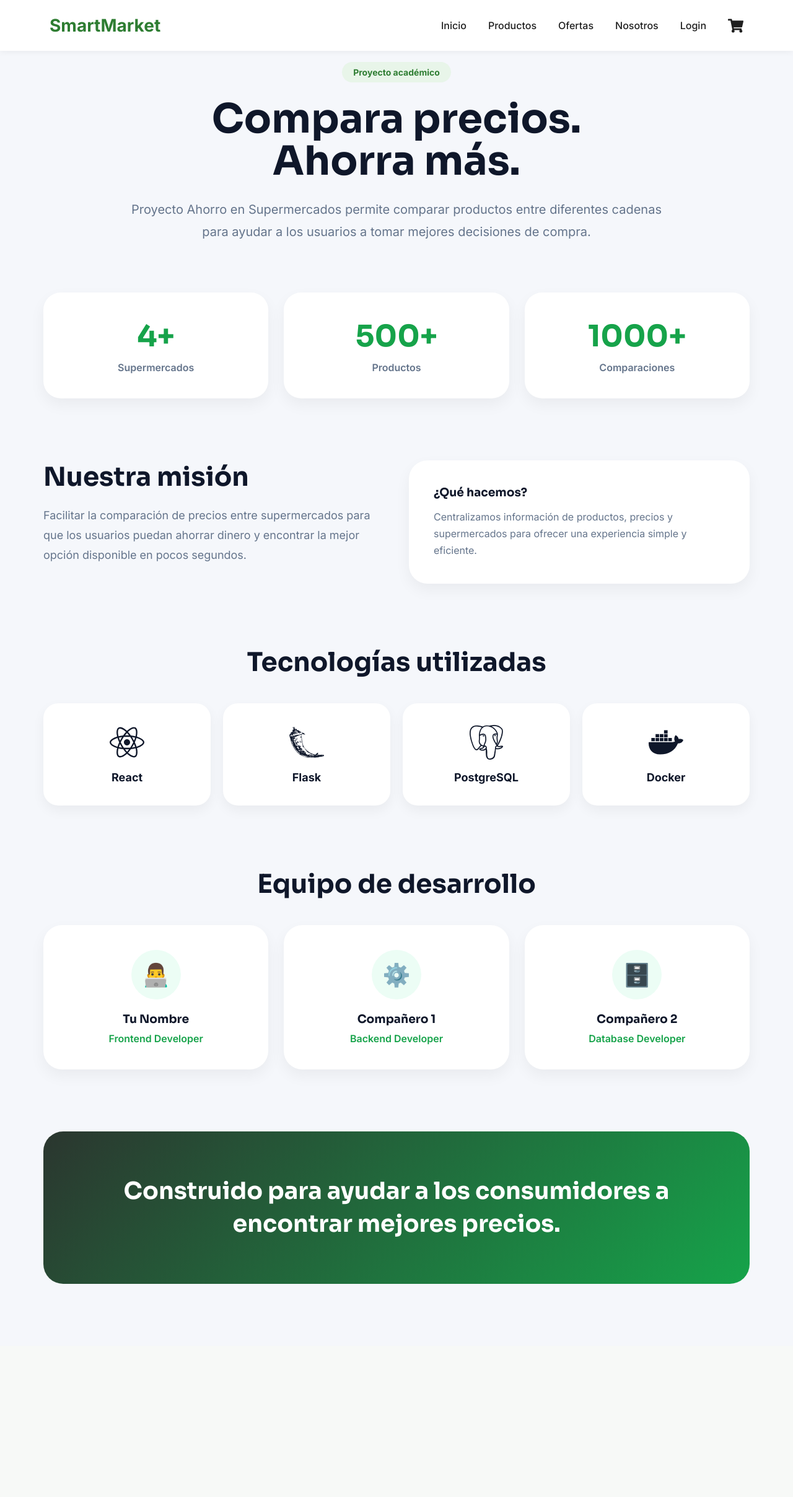
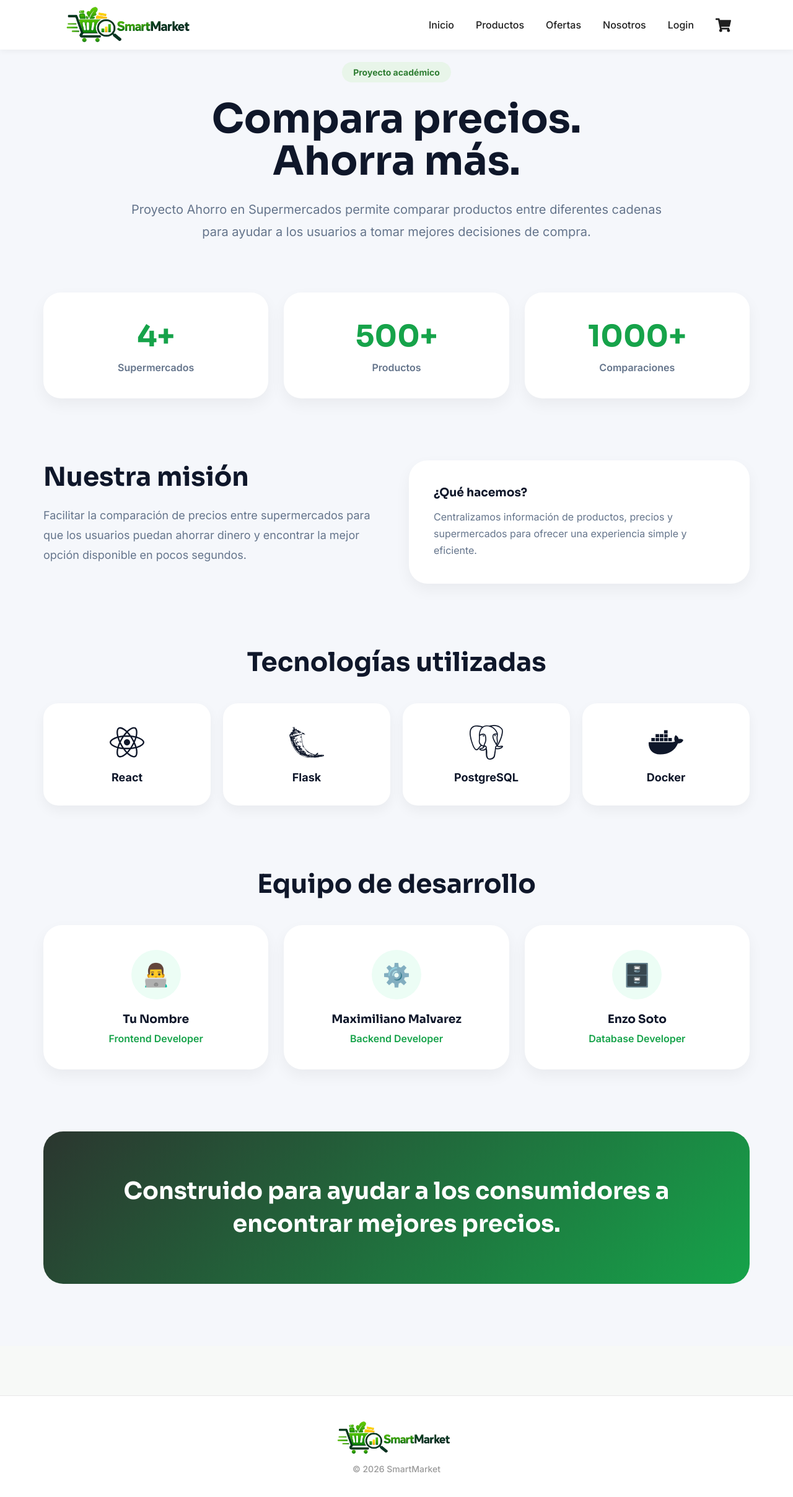
Before and after one commit to MalvaLess/Proyecto-ahorro-en-supermercados, a React (Vite) app in the folder frontend/: page /about in a window 1280 px wide. Shown: the top 2416 px of the page at 62% size. Before the commit the page ends 2172 px from the top, so only its background shows below. Built offline with nearby package versions, Linux system fonts and the light colour scheme; no server answers.

Commit message:
mejoras visuales

```diff
--- a/frontend/src/App.jsx
+++ b/frontend/src/App.jsx
@@ -15,6 +15,8 @@ import ProtectedRoute from './components/ProtectedRoute'
 import Account from './pages/Account'
 import ForgotPassword from './pages/ForgotPassword'
 import ResetPassword from './pages/ResetPassword'
+import Footer from './components/Footer'
+
 
 
 
@@ -78,6 +80,8 @@ function App() {
 
       </Routes>
 
+      <Footer />
+
     </BrowserRouter>
   )
 }
--- a/frontend/src/components/Footer.css
+++ b/frontend/src/components/Footer.css
@@ -1,51 +1,23 @@
 .footer {
-    background-color: #1f1f1f;
-    color: white;
-    padding: 80px 120px;
+    margin-top: 80px;
+    padding: 40px 20px;
+    background: white;
+    border-top: 1px solid #e8e8e8;
+
+    display: flex;
+    flex-direction: column;
+    align-items: center;
+    justify-content: center;
 }
 
-.footer-container {
-    display: flex;
-    justify-content: space-between;
-    gap: 50px;
-
-    flex-wrap: wrap;
+.footer-logo {
+    height: 55px;
+    width: auto;
+    margin-bottom: 12px;
 }
 
-.footer-brand {
-    max-width: 400px;
+.footer-copy {
+    color: #999;
+    font-size: 14px;
+    font-weight: 500;
 }
-
-.footer-brand h2 {
-    margin-bottom: 20px;
-    color: #4caf50;
-}
-
-.footer-brand p {
-    color: #cfcfcf;
-    line-height: 1.6;
-}
-
-.footer-links {
-    display: flex;
-    gap: 80px;
-}
-
-.footer-links h3 {
-    margin-bottom: 20px;
-}
-
-.footer-links ul {
-    list-style: none;
-}
-
-.footer-links li {
-    margin-bottom: 12px;
-    color: #cfcfcf;
-    cursor: pointer;
-    transition: 0.3s;
-}
-
-.footer-links li:hover {
-    color: #4caf50;
-}
--- a/frontend/src/components/Footer.jsx
+++ b/frontend/src/components/Footer.jsx
@@ -1,47 +1,22 @@
-import './Footer.css'
+import "./Footer.css";
+import logo from "../assets/logo-SM.png";
 
 function Footer() {
-    return (
-        <footer className="footer">
+  return (
+    <footer className="footer">
 
-            <div className="footer-container">
+      <img
+        src={logo}
+        alt="SmartMarket"
+        className="footer-logo"
+      />
 
-                <div className="footer-brand">
-                    <h2>Ahorro Supermercados</h2>
+      <p className="footer-copy">
+        © 2026 SmartMarket
+      </p>
 
-                    <p>
-                        Compara precios y encuentra las mejores ofertas cerca de ti.
-                    </p>
-                </div>
-
-                <div className="footer-links">
-
-                    <div>
-                        <h3>Explorar</h3>
-
-                        <ul>
-                            <li>Inicio</li>
-                            <li>Ofertas</li>
-                            <li>Categorías</li>
-                        </ul>
-                    </div>
-
-                    <div>
-                        <h3>Compañía</h3>
-
-                        <ul>
-                            <li>Nosotros</li>
-                            <li>Contacto</li>
-                            <li>Soporte</li>
-                        </ul>
-                    </div>
-
-                </div>
-
-            </div>
-
-        </footer>
-    )
+    </footer>
+  );
 }
 
-export default Footer
+export default Footer;
--- a/frontend/src/components/HowItWorks.css
+++ b/frontend/src/components/HowItWorks.css
@@ -1,6 +1,7 @@
 .how {
-  padding: 120px;
+  padding: 40px;
   background-color: #f7f9f7;
+  margin-bottom: 100px;
 }
 
 .how-header {
--- a/frontend/src/components/Navbar.css
+++ b/frontend/src/components/Navbar.css
@@ -1,6 +1,6 @@
 .navbar {
   width: 100%;
-  padding: 24px 80px;
+  padding: 10px 100px;
   display: flex;
   justify-content: space-between;
   align-items: center;
@@ -13,11 +13,11 @@
   box-shadow: 0 2px 10px rgba(0,0,0,0.05);
 }
 
-.logo {
-  font-size: 28px;
-  font-weight: bold;
-  color: #2e7d32;
-  text-decoration: none;
+
+.logo-image {
+  height: 60px;
+  width: auto;
+  display: block;
 }
 
 .nav-links {
--- a/frontend/src/components/Navbar.jsx
+++ b/frontend/src/components/Navbar.jsx
@@ -3,10 +3,11 @@ import { Link } from 'react-router-dom'
 import { FaShoppingCart } from 'react-icons/fa'
 import { useEffect, useState } from 'react'
 import { isAuthenticated } from '../services/authService';
+import logo from '../assets/logo-SM.png'
 
 function Navbar({ cart = [] }) {
 
-  const [ loggedIn, setLoggedIn ] = useState(isAuthenticated());
+  const [loggedIn, setLoggedIn] = useState(isAuthenticated());
 
   const cartTotalQuantity = cart.reduce((acc, item) => {
     return acc + (item.quantity || 1)
@@ -21,7 +22,7 @@ function Navbar({ cart = [] }) {
 
     window.addEventListener('auth-change', refreshAuthState);
 
-    return() => {
+    return () => {
       window.removeEventListener("auth-change", refreshAuthState)
     }
   }, []);
@@ -31,7 +32,7 @@ function Navbar({ cart = [] }) {
     <nav className="navbar">
 
       <Link to="/" className="logo">
-        SmartMarket
+        <img src={logo} alt="SmartMarket" className="logo-image" />
       </Link>
 
       <div className="nav-links">
--- a/frontend/src/pages/About.jsx
+++ b/frontend/src/pages/About.jsx
@@ -14,9 +14,7 @@ function About() {
     return (
 
         <section className="about-page">
-
             <div className="about-hero">
-
                 <span className="about-badge">
                     Proyecto académico
                 </span>
@@ -30,130 +28,85 @@ function About() {
                 </h1>
 
                 <p>
-
                     Proyecto Ahorro en Supermercados permite comparar
                     productos entre diferentes cadenas para ayudar a los
                     usuarios a tomar mejores decisiones de compra.
-
                 </p>
 
             </div>
 
             <div className="stats-grid">
-
                 <div className="stat-card">
-
                     <h2>4+</h2>
-
                     <span>Supermercados</span>
-
                 </div>
 
                 <div className="stat-card">
-
                     <h2>500+</h2>
-
                     <span>Productos</span>
-
                 </div>
 
                 <div className="stat-card">
-
                     <h2>1000+</h2>
-
                     <span>Comparaciones</span>
-
                 </div>
 
             </div>
 
             <div className="mission-section">
-
                 <div className="mission-left">
-
                     <h2>Nuestra misión</h2>
-
                     <p>
-
                         Facilitar la comparación de precios entre
                         supermercados para que los usuarios puedan ahorrar
                         dinero y encontrar la mejor opción disponible en
                         pocos segundos.
-
                     </p>
 
                 </div>
-
                 <div className="mission-right">
-
                     <div className="mission-card">
-
                         <h3>¿Qué hacemos?</h3>
-
                         <p>
-
                             Centralizamos información de productos,
                             precios y supermercados para ofrecer una
                             experiencia simple y eficiente.
-
                         </p>
 
+                    </div>
+                </div>
+            </div>
+
+            <div className="technologies-section">
+                <h2>Tecnologías utilizadas</h2>
+                <div className="tech-grid">
+                    <div className="tech-card">
+                        <FaReact className="tech-icon react" />
+                        <span>React</span>
+                    </div>
+
+                    <div className="tech-card">
+                        <SiFlask className="tech-icon flask" />
+                        <span>Flask</span>
+                    </div>
+
+                    <div className="tech-card">
+                        <SiPostgresql className="tech-icon postgres" />
+                        <span>PostgreSQL</span>
+                    </div>
+
+                    <div className="tech-card">
+                        <FaDocker className="tech-icon docker" />
+                        <span>Docker</span>
                     </div>
 
                 </div>
 
             </div>
-
-      <div className="technologies-section">
-
-        <h2>Tecnologías utilizadas</h2>
-
-        <div className="tech-grid">
-
-          <div className="tech-card">
-
-            <FaReact className="tech-icon react" />
-
-            <span>React</span>
-
-          </div>
-
-          <div className="tech-card">
-
-            <SiFlask className="tech-icon flask" />
-
-            <span>Flask</span>
-
-          </div>
-
-          <div className="tech-card">
-
-            <SiPostgresql className="tech-icon postgres" />
-
-            <span>PostgreSQL</span>
-
-          </div>
-
-          <div className="tech-card">
-
-            <FaDocker className="tech-icon docker" />
-
-            <span>Docker</span>
-
-          </div>
-
-        </div>
-
-      </div>
-
             <div className="team-section">
-
                 <h2>Equipo de desarrollo</h2>
-
                 <div className="team-grid">
-
                     <div className="team-card">
-
                         <div className="team-avatar">
                             👨‍💻
                         </div>
@@ -167,12 +120,10 @@ function About() {
                     </div>
 
                     <div className="team-card">
-
                         <div className="team-avatar">
                             ⚙️
                         </div>
-
-            <h3>Compañero 1</h3>
+                        <h3>Maximiliano Malvarez</h3>
 
                         <span>
                             Backend Developer
@@ -181,32 +132,24 @@ function About() {
                     </div>
 
                     <div className="team-card">
-
                         <div className="team-avatar">
                             🗄️
                         </div>
-
-            <h3>Compañero 2</h3>
-
+                        <h3>Enzo Soto</h3>
                         <span>
                             Database Developer
                         </span>
 
                     </div>
-
                 </div>
 
             </div>
 
             <div className="about-footer">
-
                 <h2>
-
                     Construido para ayudar a los consumidores
                     a encontrar mejores precios.
-
                 </h2>
-
             </div>
 
         </section>
--- a/frontend/src/pages/Home.jsx
+++ b/frontend/src/pages/Home.jsx
@@ -15,7 +15,7 @@ function Home() {
         <Products />
         <Categories />
         <HowItWorks />
-        <Footer/>
+
 
 
 
--- a/package.json
+++ b/package.json
@@ -1,5 +1,6 @@
 {
   "dependencies": {
+    "@react-oauth/google": "^0.13.5",
     "react-icons": "^5.6.0",
     "react-router-dom": "^7.15.0"
   }
```
Also changed, not shown: frontend/src/assets/logo-SM.png (added), 1 other file (tests, documents, lock files or other folders). Lines whose indentation alone changed are shown as unchanged.
